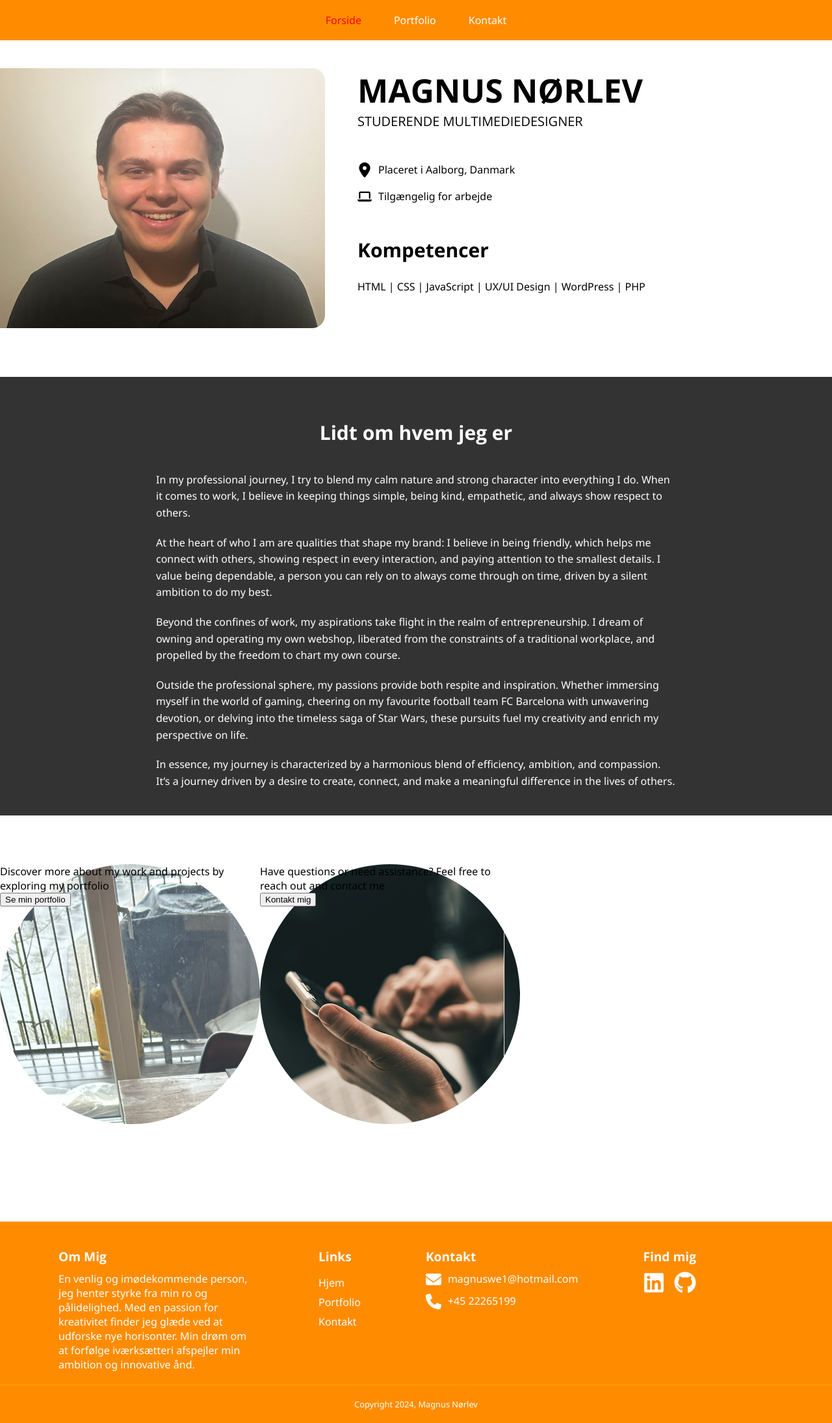
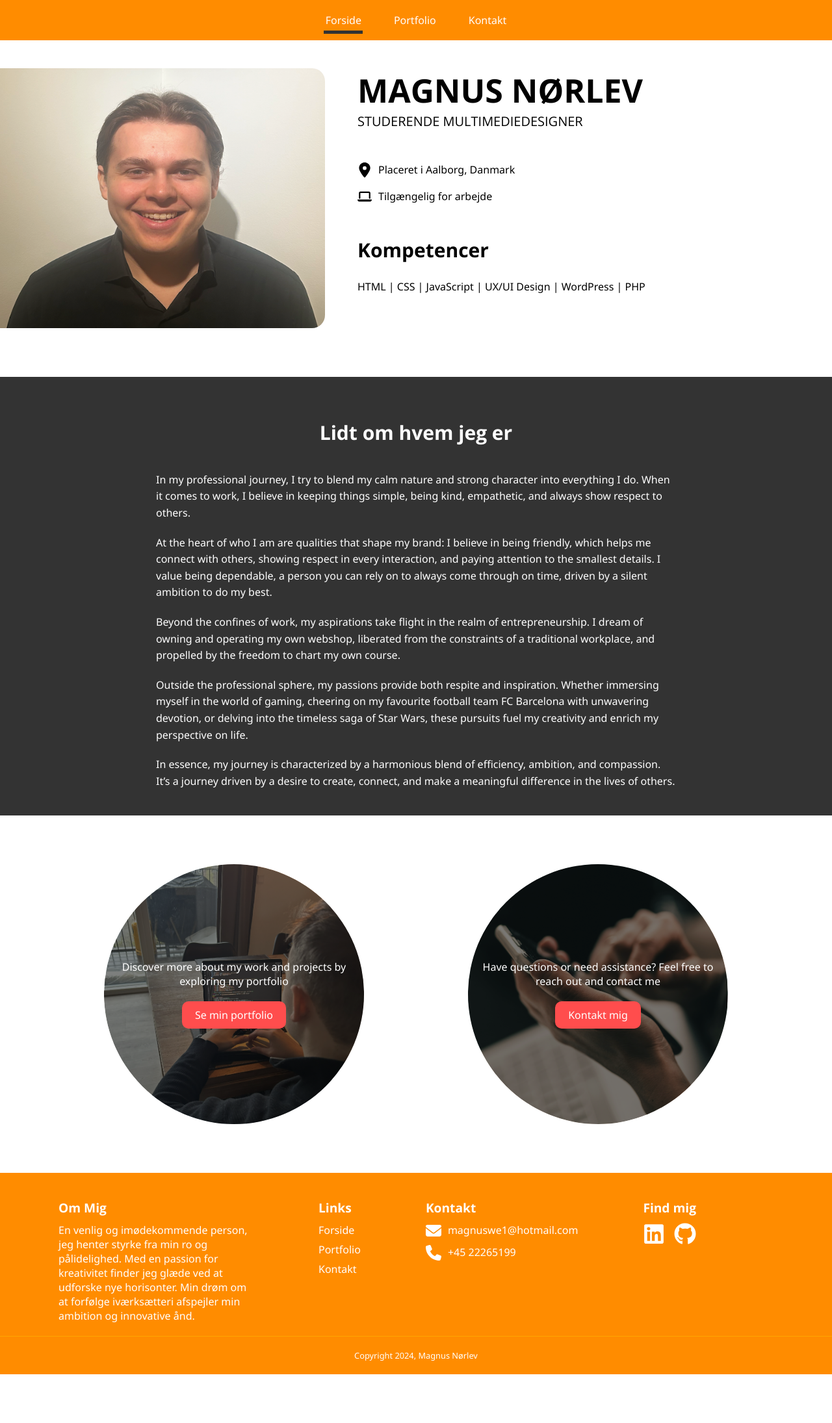
Before and after one commit to MagnusSigaardNoerlev/Professionel-Portfolio-2, a plain HTML site: page index.html in a window 1280 px wide. Shown: the whole page at 65% size. After the commit the page ends 2115 px from the top, so only its background shows below. Drawn offline with nearby package versions, Linux system fonts and the light colour scheme.

Commit message:
Mindre ændringer

```diff
--- a/assets/css/style.css
+++ b/assets/css/style.css
@@ -36,7 +36,8 @@ h6,
 }
 
 p,
-a {
+a,
+ul {
   font-family: "Noto Sans", sans-serif;
   margin: 0;
 }
@@ -52,6 +53,7 @@ a {
   width: 100%;
   font-family: "Noto Sans", sans-serif;
   position: fixed;
+  z-index: 3;
 }
 
 .header-ul {
@@ -62,6 +64,11 @@ a {
   gap: 50px;
   margin: 0;
   padding: 0;
+  position: relative;
+}
+
+.header-ul li {
+  position: relative;
 }
 
 .header-ul li a {
@@ -70,14 +77,20 @@ a {
 }
 
 .header-ul li a:hover {
-    color: red;
+  color: #ff4d4d;
 }
 
-  .header-ul li a.active {
-    color: red;
+.active:after {
+  content: "";
+  width: 60px;
+  height: 5px;
+  background: #333;
+  position: absolute;
+  bottom: -10px;
+  left: 50%;
+  transform: translateX(-50%);
 }
 /* HEADER SLUT */
-
 
 /* INTRO SEKTION */
 .intro {
@@ -153,6 +166,8 @@ a {
 /* FEP FORSIDE SEKTION START */
 .fepForside{
   display: flex;
+  justify-content: space-evenly;
+  align-items: center;
 }
 
 .projekter {
@@ -160,6 +175,16 @@ a {
   border-radius: 200px;
   height: 400px;
   width: 400px;
+  background-size: cover;
+  background-position: right;
+  display: flex;
+  flex-direction: column;
+  justify-content: center;
+  align-items: center;
+  text-align: center;
+  color: white;
+  position: relative;
+  overflow: hidden;
 }
 
 .spoergsmaal{
@@ -167,8 +192,89 @@ a {
   border-radius: 200px;
   height: 400px;
   width: 400px;
+  background-size: cover;
+  background-position: right;
+  display: flex;
+  flex-direction: column;
+  justify-content: center;
+  align-items: center;
+  text-align: center;
+  color: white;
+  position: relative;
+  overflow: hidden;
+}
+
+.projekter::before,
+.spoergsmaal::before {
+    content: "";
+    position: absolute;
+    top: 0;
+    left: 0;
+    right: 0;
+    bottom: 0;
+    background-color: rgba(0, 0, 0, 0.5);
+    border-radius: 200px;
+    z-index: 1;
+}
+
+.projekter p, .spoergsmaal p {
+  z-index: 2;
+}
+
+.fepForside .button {
+  margin-top: 20px;
+  background-color: #ff4d4d;
+  color: white;
+  border: none;
+  padding: 10px 20px;
+  border-radius: 10px;
+  cursor: pointer;
+  z-index: 2;
+  text-decoration: none;
+}
+
+.fepForside .button:hover{
+  background-color: #ff1a1a;
+  transform: scale(1.2);
 }
 /* FEP FORSIDE SEKTION SLUT */
+
+/* KONTAKT SIDE STAR */
+.hero{
+  height: 75vh;
+  width: 100%;
+}
+
+.kontaktMig {
+  display: grid;
+  grid-template-columns: 1fr;
+  max-width: 800px;
+  margin: 0 auto;
+  gap: 20px;
+}
+
+.kontaktMig h1 {
+  font-size: 32px;
+  margin: 0;
+  margin-top: 25px;
+}
+
+.kontaktMig h3 {
+  margin: 25px 0 0 0;
+}
+
+.kontaktMig p {
+  max-width: 60ch;
+}
+
+.kontaktMig span{
+  font-weight: bold;
+}
+
+.kontaktMig ul li{
+  padding: 10px;
+}
+/* KONTAKT SIDE SLUT */
 
 /* FOOTER START */
 footer {
@@ -176,8 +282,7 @@ footer {
   color: white;
   padding-top: 20px;
   padding-bottom: 20px;
-  /* SKAL SLETTES */
-  margin-top: 150px;
+  margin-top: 75px;
 }
 
 .footer-container {
@@ -211,16 +316,27 @@ footer {
   text-decoration: none;
 }
 
-.email,
-.phone {
+.footer-section ul li:hover {
+  transform: scale(1.2);
+}
+
+.email a,
+.phone a{
   display: flex;
   gap: 10px;
+  text-decoration: none;
+  color: white;
 }
 
 .email img,
 .phone img {
   width: 24px;
   height: 24px;
+}
+
+.email:hover,
+.phone:hover {
+  transform: scale(1.2);
 }
 
 .email {
@@ -238,7 +354,6 @@ footer {
 
 .footer-section.socials a img:hover {
   transform: scale(1.2);
-  cursor: pointer;
 }
 
 .footer-bottom {
@@ -252,5 +367,4 @@ footer {
 .footer-bottom p {
   margin: 0;
 }
-
 /* FOOTER SLUT */
--- a/index.html
+++ b/index.html
@@ -93,14 +93,16 @@
           <p>
             Discover more about my work and projects by exploring my portfolio
           </p>
-          <button>Se min portfolio</button>
+          <a href="portfolio.html" class="fepForside button"
+            >Se min portfolio</a
+          >
         </div>
         <div class="spoergsmaal">
           <p>
             Have questions or need assistance? Feel free to reach out and
             contact me
           </p>
-          <button>Kontakt mig</button>
+          <a href="kontakt.html" class="fepForside button">Kontakt mig</a>
         </div>
       </section>
     </main>
@@ -118,7 +120,7 @@
         <div class="footer-section links">
           <h3>Links</h3>
           <ul>
-            <li><a href="./index.html">Hjem</a></li>
+            <li><a href="./index.html">Forside</a></li>
             <li><a href="./portfolio.html">Portfolio</a></li>
             <li><a href="./kontakt.html">Kontakt</a></li>
           </ul>
@@ -126,12 +128,16 @@
         <div class="footer-section contacts">
           <h3>Kontakt</h3>
           <div class="email">
-            <img src="./assets/img/envelope-solid.svg" alt="Email" />
-            <p>magnuswe1@hotmail.com</p>
+            <a href="mailto:magnuswe1@hotmail.com">
+              <img src="./assets/img/envelope-solid.svg" alt="Email" />
+              <p>magnuswe1@hotmail.com</p>
+            </a>
           </div>
           <div class="phone">
-            <img src="./assets/img/phone-solid.svg" alt="Telefon" />
-            <p>+45 22265199</p>
+            <a href="tel:+4523951990">
+              <img src="./assets/img/phone-solid.svg" alt="Telefon" />
+              <p>+45 22265199</p>
+            </a>
           </div>
         </div>
         <div class="footer-section socials">
```
Also changed, not shown: kontakt.html (+44 -6 lines), portfolio.html (+9 -5 lines), 1 other file. Lines whose indentation alone changed are shown as unchanged.
